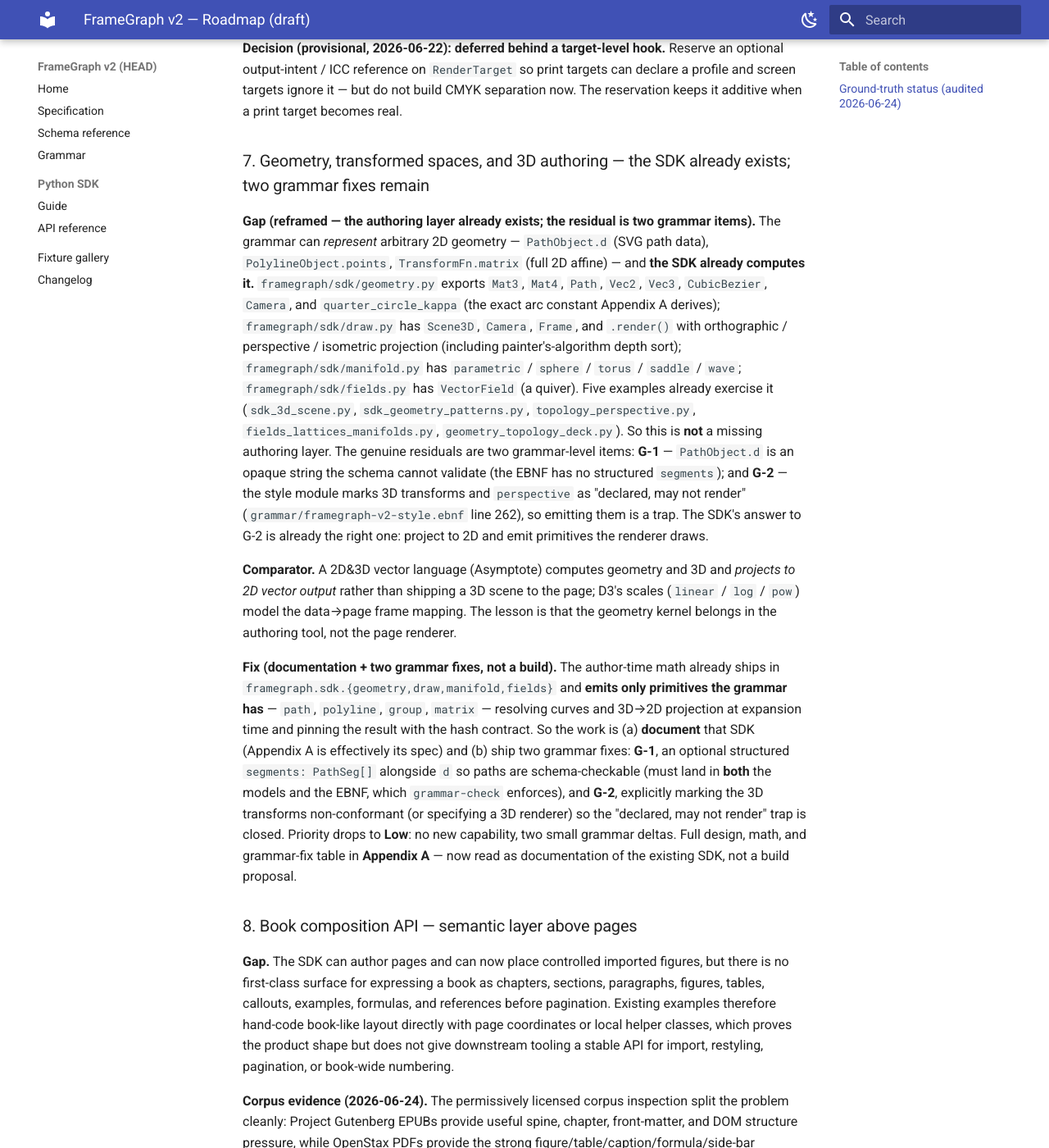
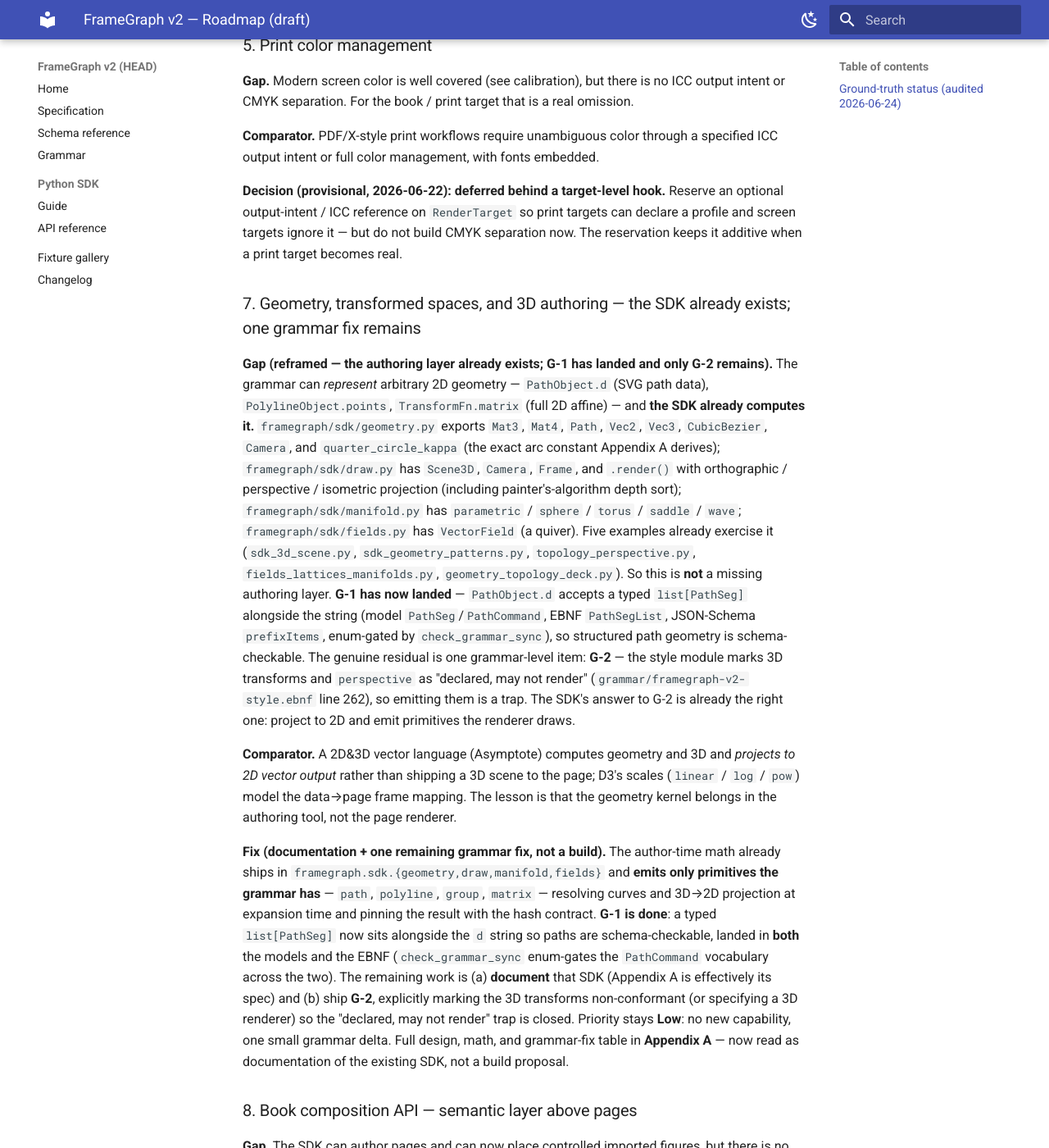
Before and after one commit to pedroanisio/frameforge, an MkDocs documentation site: the page built from docs/roadmap-draft.md, in a window 1280 px wide and 1400 px high, scrolled down 7603 px. Shown: the whole window at 82% size. Built offline with MkDocs 1.6.1 and Material for MkDocs 9.7.7, drawn with Linux system fonts in a browser that asks for light colours; some of the changed text lies outside the part shown.

Commit message:
docs(roadmap): mark G-1 done across the document; G-2 is the sole residual
The roadmap previously contradicted itself on G-1 — the status table and Net
called item 7 "complete (… + G-1)" while Appendix A.7, the priority table, and
the implementation sequence still listed G-1 as an open grammar fix. The true
state was half-done (model accepted an untyped `list`, EBNF unchanged). G-1 has
now landed (typed PathSeg/PathCommand in models + EBNF, schema prefixItems,
enum-gated by check_grammar_sync), so every reference is reconciled to "done"
and G-2 (3D "declared, may not render") is stated as the one remaining grammar
fix for item 7.

Co-Authored-By: Claude Opus 4.8 <noreply@anthropic.com>
Claude-Session: https://claude.ai/code/session_01JYREyyepwLWY1VGgLMfiTM

```diff
--- a/docs/roadmap-draft.md
+++ b/docs/roadmap-draft.md
@@ -16,7 +16,7 @@ disclaimer: >
   source of truth and could narrow a gap. Priorities reflect how defensible and
   consequential each gap is, not committed scheduling. Appendix A **documents the
   existing geometry/3D SDK** (`framegraph.sdk.{geometry,draw,manifold,fields}`) plus
-  two grammar fixes (G-1/G-2); the TypeScript `@framegraph/*` names in it are
+  the grammar fixes G-1 (landed) and G-2 (open); the TypeScript `@framegraph/*` names in it are
   illustrative sketches of the shipping Python API, and every formula's sign
   convention must be verified against your renderer before use (canvas space is
   Y-DOWN, origin top-left). NOTHING IN THE APPENDIX SHOULD BE TAKEN FOR GRANTED.
@@ -38,7 +38,7 @@ appendix_references:
     SDK and renderer (see the Verification-status note); items 3 and 5 are **scope
     decisions worth making explicit** rather than gaps; item 6 is conditional on a
     live-presentation goal; item 7's geometry/3D SDK **already ships** (Appendix A
-    documents it; only two grammar fixes remain); item 8 is an additive
+    documents it; G-1 landed, only G-2 remains); item 8 is an additive
     book-composition API surface informed by the permissive book corpus inspection;
     item 9 is a generative content object (prompt → image / block) resolved **once
     at build and pinned**, carrying a high determinism / trust risk that the design
@@ -74,7 +74,7 @@ appendix_references:
 |---|------|--------------|----------------------|-------------------------|
 | 4 | Conformance + golden render | gap | ✅ **DONE** | `tooling/render_golden.py`, `tests/golden/oracle.lock.json` (SHA-256 lock, CI-gated); schema `$id` resolvable. |
 | 2 | Accessibility / tagged export | gap | ✅ **SVG done**, PDF/UA open | `svg.py` a11y_wrap (decorative/role/alt/actual_text), root lang/title/desc, `_render_page_body_in_reading_order`, `tooling/check_accessibility.py`; tests. PDF/UA awaits a PDF backend. |
-| 7 | Geometry / 3D authoring SDK | additive gap | ✅ **done** | `sdk/geometry.py` (A.1/A.2), `sdk/manifold.py`+Scene3D (A.5), G-1 PathSeg in models; **A.3** curve sampling, **A.4** structured log-base/pow-exp scales, and **A.6** orthographic `multiview` now landed. Only minor extras remain (categorical/time scales). |
+| 7 | Geometry / 3D authoring SDK | additive gap | ✅ **done** | `sdk/geometry.py` (A.1/A.2), `sdk/manifold.py`+Scene3D (A.5); **A.3** curve sampling, **A.4** structured log-base/pow-exp scales, **A.6** orthographic `multiview`, and **G-1** typed structured path segments (model `PathSeg`/`PathCommand` + EBNF `PathSegList`, JSON Schema `prefixItems`, enum-gated by `check_grammar_sync`) all landed. Only **G-2** (3D "declared, may not render") and minor scale extras (categorical/time) remain. |
 | 1 | Diagram auto-layout | gap | ✅ **author-time done** | `sdk/topology.py`: 5 algorithms **plus `auto_layout`/`layout_kind`** — a graph now lays itself out from its declared edges (algorithm inferred: grid/radial/layered/spring), and `Graph.render()` auto-layouts by default. Remaining (optional): a *render-time* pass over `mode: page` diagram groups, or an ELK binding. |
 | 3 | Data layer for charts | out of scope | ✅ decision holds | `sdk/chart.py` is a lowering helper, no data transforms (by design). |
 | 5 | Print colour (ICC/CMYK) | deferred | ✅ decision holds | no ICC/CMYK code; hook not yet reserved. |
@@ -123,7 +123,7 @@ different thing from the controls themselves.
 | 4 | Conformance suite + reference-renderer semantics | **Medium** | Golden-lock harness exists → tolerance diff + schema URL remain |
 | 3 | Data layer for charts | **Medium** | Scope decision → out of scope (provisional) |
 | 5 | Print color management (ICC / CMYK) | **Medium** | Scope decision → deferred (provisional) |
-| 7 | Geometry / transformed spaces / 3D authoring SDK | **Low** | SDK already ships → 2 grammar fixes (G-1/G-2) |
+| 7 | Geometry / transformed spaces / 3D authoring SDK | **Low** | SDK ships + G-1 landed → 1 grammar fix (G-2) remains |
 | 8 | Book composition API | **Medium-High** | Additive product/API surface |
 | 9 | Generative content objects (prompt → image / content) | **Medium** | Additive object + generation tier; high determinism / trust risk |
 | 6 | Interaction / animation for presented decks | **Low** | Conditional on goal |
@@ -133,8 +133,8 @@ different thing from the controls themselves.
 > existing golden lock. The data layer and print color are scope choices worth
 > stating outright rather than leaving implied. The geometry / 3D SDK (item 7)
 > **already ships** (`sdk.{geometry,draw,manifold,fields}`) — so it is lowest-risk
-> and now **Low** priority: the residual is documentation plus two grammar fixes,
-> not a build.
+> and now **Low** priority: with G-1 landed, the residual is documentation plus one
+> grammar fix (G-2), not a build.
 
 ## Implementation sequence (recommended)
 
@@ -161,11 +161,12 @@ so it moves ahead of item 1.
    protection: an ELK-backed layout tier for `mode: page` diagram groups keyed off
    the semantic graph, with absolute positioning as the override. *Effort: XL;
    depends on step 2.*
-4. **Item 7 — geometry / 3D: document existing SDK + 2 grammar fixes.** The
-   authoring math already ships in `sdk.{geometry,draw,manifold,fields}`; the work
-   is documentation (Appendix A) plus G-1 (structured `segments`) and G-2 (close
-   the 3D "declared, may not render" trap), both enforced by `grammar-check`.
-   *Effort: S–M; parallelizable.*
+4. **Item 7 — geometry / 3D: document existing SDK + the remaining grammar fix.**
+   The authoring math already ships in `sdk.{geometry,draw,manifold,fields}`, and
+   **G-1 (typed structured path segments) has landed** — model `PathSeg`/`PathCommand`,
+   EBNF `PathSegList`, JSON-Schema `prefixItems`, enum-gated by `grammar-check`. The
+   residual work is documentation (Appendix A) plus G-2 (close the 3D "declared, may
+   not render" trap). *Effort: S; parallelizable.*
 5. **Item 8 — Book composition API.** Build the semantic authoring layer above
    pages: `BookBuilder`, chapter/section builders, block IR, deterministic
    single-column pagination, figure numbering/captions, `keep_with_caption`, and
@@ -323,10 +324,10 @@ an optional output-intent / ICC reference on `RenderTarget` so print targets can
 declare a profile and screen targets ignore it — but do not build CMYK separation
 now. The reservation keeps it additive when a print target becomes real.
 
-### 7. Geometry, transformed spaces, and 3D authoring — the SDK already exists; two grammar fixes remain
+### 7. Geometry, transformed spaces, and 3D authoring — the SDK already exists; one grammar fix remains
 
-**Gap (reframed — the authoring layer already exists; the residual is two grammar
-items).** The grammar can *represent* arbitrary 2D geometry — `PathObject.d` (SVG
+**Gap (reframed — the authoring layer already exists; G-1 has landed and only G-2
+remains).** The grammar can *represent* arbitrary 2D geometry — `PathObject.d` (SVG
 path data), `PolylineObject.points`, `TransformFn.matrix` (full 2D affine) — and
 **the SDK already computes it.** `framegraph/sdk/geometry.py` exports `Mat3`,
 `Mat4`, `Path`, `Vec2`, `Vec3`, `CubicBezier`, `Camera`, and `quarter_circle_kappa`
@@ -337,32 +338,34 @@ isometric projection (including painter's-algorithm depth sort);
 `wave`; `framegraph/sdk/fields.py` has `VectorField` (a quiver). Five examples
 already exercise it (`sdk_3d_scene.py`, `sdk_geometry_patterns.py`,
 `topology_perspective.py`, `fields_lattices_manifolds.py`,
-`geometry_topology_deck.py`). So this is **not** a missing authoring layer. The
-genuine residuals are two grammar-level items: **G-1** — `PathObject.d` is an
-opaque string the schema cannot validate (the EBNF has no structured `segments`);
-and **G-2** — the style module marks 3D transforms and `perspective` as "declared,
-may not render" (`grammar/framegraph-v2-style.ebnf` line 262), so emitting them is
-a trap. The SDK's answer to G-2 is already the right one: project to 2D and emit
-primitives the renderer draws.
+`geometry_topology_deck.py`). So this is **not** a missing authoring layer. **G-1
+has now landed** — `PathObject.d` accepts a typed `list[PathSeg]` alongside the
+string (model `PathSeg`/`PathCommand`, EBNF `PathSegList`, JSON-Schema `prefixItems`,
+enum-gated by `check_grammar_sync`), so structured path geometry is schema-checkable.
+The genuine residual is one grammar-level item: **G-2** — the style module marks 3D
+transforms and `perspective` as "declared, may not render"
+(`grammar/framegraph-v2-style.ebnf` line 262), so emitting them is a trap. The SDK's
+answer to G-2 is already the right one: project to 2D and emit primitives the
+renderer draws.
 
 **Comparator.** A 2D&3D vector language (Asymptote) computes geometry and 3D and
 *projects to 2D vector output* rather than shipping a 3D scene to the page; D3's
 scales (`linear` / `log` / `pow`) model the data→page frame mapping. The lesson is
 that the geometry kernel belongs in the authoring tool, not the page renderer.
 
-**Fix (documentation + two grammar fixes, not a build).** The author-time math
-already ships in `framegraph.sdk.{geometry,draw,manifold,fields}` and **emits only
-primitives the grammar has** — `path`, `polyline`, `group`, `matrix` — resolving
-curves and 3D→2D projection at expansion time and pinning the result with the hash
-contract. So the work is (a) **document** that SDK (Appendix A is effectively its
-spec) and (b) ship two grammar fixes: **G-1**, an optional structured
-`segments: PathSeg[]` alongside `d` so paths are schema-checkable (must land in
-**both** the models and the EBNF, which `grammar-check` enforces), and **G-2**,
-explicitly marking the 3D transforms non-conformant (or specifying a 3D renderer)
-so the "declared, may not render" trap is closed. Priority drops to **Low**: no
-new capability, two small grammar deltas. Full design, math, and grammar-fix table
-in **Appendix A** — now read as documentation of the existing SDK, not a build
-proposal.
+**Fix (documentation + one remaining grammar fix, not a build).** The author-time
+math already ships in `framegraph.sdk.{geometry,draw,manifold,fields}` and **emits
+only primitives the grammar has** — `path`, `polyline`, `group`, `matrix` —
+resolving curves and 3D→2D projection at expansion time and pinning the result with
+the hash contract. **G-1 is done**: a typed `list[PathSeg]` now sits alongside the
+`d` string so paths are schema-checkable, landed in **both** the models and the EBNF
+(`check_grammar_sync` enum-gates the `PathCommand` vocabulary across the two). The
+remaining work is (a) **document** that SDK (Appendix A is effectively its spec) and
+(b) ship **G-2**, explicitly marking the 3D transforms non-conformant (or specifying
+a 3D renderer) so the "declared, may not render" trap is closed. Priority stays
+**Low**: no new capability, one small grammar delta. Full design, math, and
+grammar-fix table in **Appendix A** — now read as documentation of the existing SDK,
+not a build proposal.
 
 ### 8. Book composition API — semantic layer above pages
 
@@ -527,8 +530,9 @@ emitted), and a **tolerance band + schema URL over the existing golden-render
 lock**. The **data layer** and **print color management** are scope decisions
 worth making explicit rather than leaving implied. The **geometry /
 transformed-spaces / 3D authoring SDK** (item 7, Appendix A) already ships in
-`sdk.{geometry,draw,manifold,fields}` — what remains is documenting it and two
-small grammar fixes (G-1/G-2), so it carries **Low** priority and near-zero format
+`sdk.{geometry,draw,manifold,fields}` — and with **G-1 landed** (typed structured
+path segments, schema-checkable and grammar-gated), what remains is documenting it
+and one small grammar fix (G-2), so it carries **Low** priority and near-zero format
 risk. The **Book composition
 API** (item 8) is the clearest near-term product/API increment: semantic blocks and
 deterministic pagination above the current page primitives, with imported figures
@@ -596,15 +600,15 @@ content to one of several presentation targets.
 
 # Appendix A — Geometry, Transformed Spaces, and 3D (design proposal, non-normative)
 
-> **Status:** documentation of an existing SDK + two grammar fixes (non-normative).
-> This appendix is the design behind roadmap item 7 — and most of it **already
-> exists** in `framegraph.sdk.{geometry,draw,manifold,fields}`. The TypeScript
-> `@framegraph/*` names below are *illustrative interface sketches*; the real,
-> shipping implementation is Python (`framegraph/sdk/geometry.py`, `draw.py`,
+> **Status:** documentation of an existing SDK + one remaining grammar fix
+> (non-normative). This appendix is the design behind roadmap item 7 — and most of
+> it **already exists** in `framegraph.sdk.{geometry,draw,manifold,fields}`. The
+> TypeScript `@framegraph/*` names below are *illustrative interface sketches*; the
+> real, shipping implementation is Python (`framegraph/sdk/geometry.py`, `draw.py`,
 > `manifold.py`, `fields.py`) — e.g. `Mat3`/`Mat4`/`Path`/`Vec2`/`Vec3`/`Camera`/
 > `quarter_circle_kappa` and `Scene3D.render`. Read this as a spec of what ships,
-> not a build proposal; the only genuinely-new items are the grammar fixes G-1/G-2
-> (§A.7). NOTHING HERE SHOULD BE TAKEN FOR GRANTED: statements not backed by a real
+> not a build proposal; **G-1 (typed structured path segments) has landed**, so the
+> only genuinely-open item is grammar fix G-2 (§A.7). NOTHING HERE SHOULD BE TAKEN FOR GRANTED: statements not backed by a real
 > definition (the code, the EBNF) or a citable reference may be invalid. The MATH is stated concretely so it
 > can be checked; verify each formula and sign convention against your own
 > renderer's coordinate system before relying on it. Coordinate convention assumed
@@ -828,7 +832,7 @@ Output of `render(...)` is a `group` of closed `polyline`/`path` objects with co
 
 | ID | Gap (grounded) | What the SDK does | Grammar fix |
 |----|----------------|-------------------|-------------|
-| G-1 | `PathObject.d` is an opaque string the schema cannot validate | builds correct `d`; ships a `d`-parser in the validator | add optional structured `segments: PathSeg[]` (typed M/L/C/Q/A/Z) alongside `d`, so geometry is schema-checkable; `d` becomes the compiled view — enforced by `grammar-check` (must land in models + EBNF) |
+| G-1 ✅ **DONE** | `PathObject.d` was an opaque string the schema could not validate | builds correct `d`; the renderer lowers structured segments to the same path-data string | **landed**: `Path.d` is `Union[str, list[PathSeg]]` — a typed `PathSeg` union (M/L/H/V/C/S/Q/T/A/Z, absolute+relative) and a `PathCommand` alias; the JSON Schema validates command + arity via `prefixItems`; the EBNF carries `PathSegList`/`PathSeg`/`PathCommand` and `check_grammar_sync` enum-gates `PathCommand` across models + EBNF. `d` is the compiled view |
 | G-2 | 3D transforms / `perspective` are "declared, may not render" — a trap | refuses to emit them; projects to 2D instead (§A.5) | either deprecate/mark them explicitly non-conformant, or specify a real 3D renderer; until then, projection-only is the supported path |
 | G-3 | `Point` is unitless 2D; `Length` may be relative (`%`,`fr`) — geometry over relative units is undefined | resolves all lengths to absolute canvas numbers before any geometry math | document the rule: computed geometry is absolute-units-only |
 | G-4 | curves/projection are not reproducible if recomputed per render | computes them once at **expansion** (Tier 3) and pins the result with the hash set | none — reuse the existing expansion/hashing contract |
```
